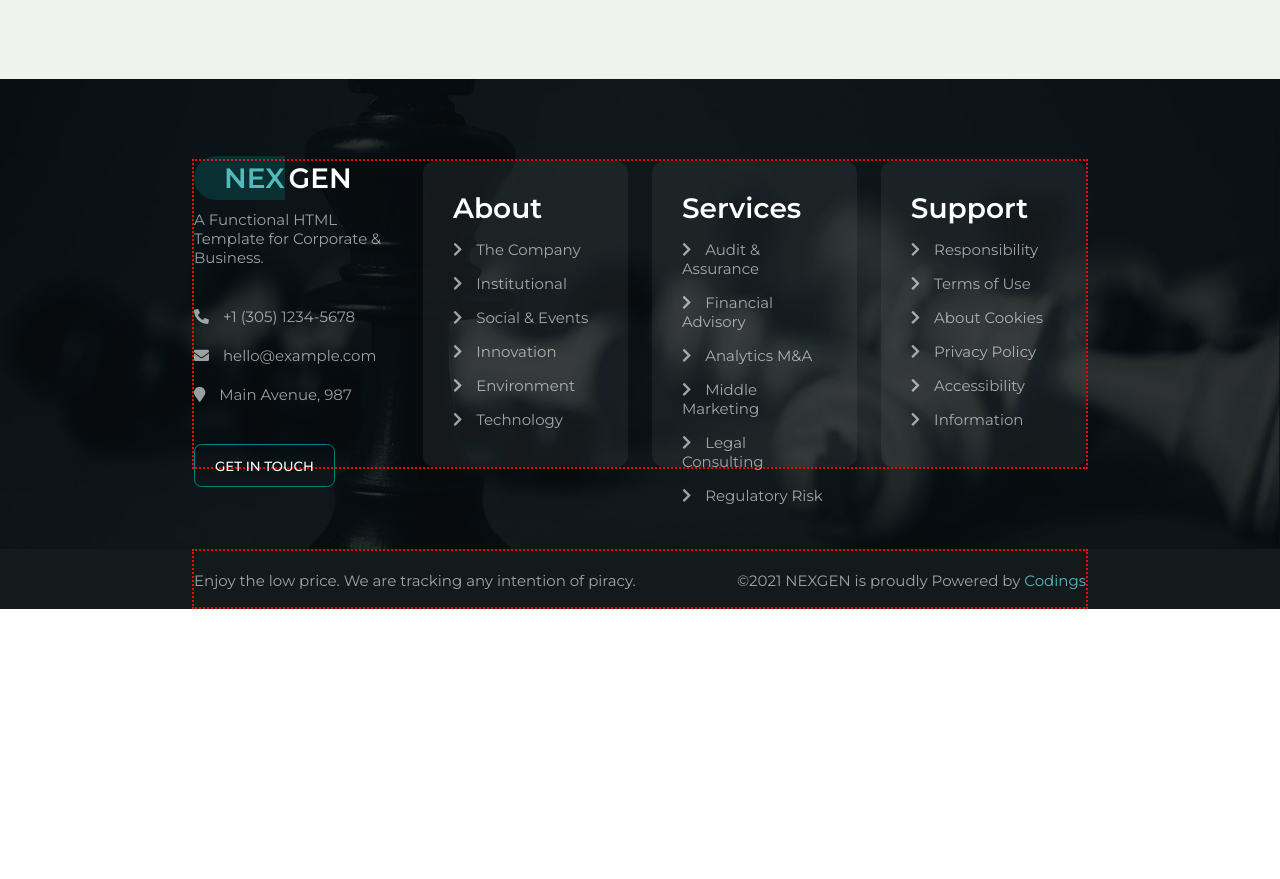
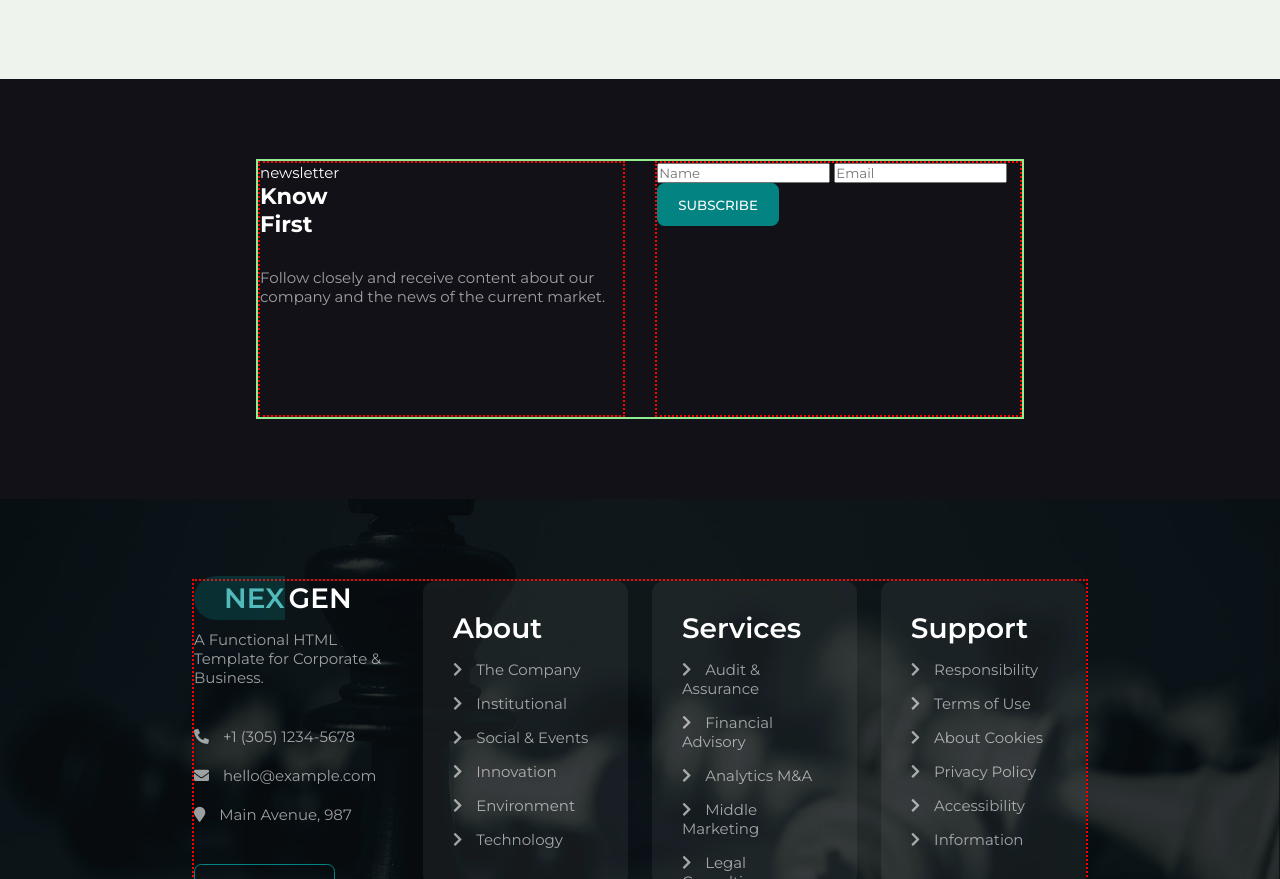
Before and after one commit to giuseppedagostino/proj-html-vuejs, a website: page index.html in a window 1280 px wide. Shown: the part 4200-5079 px from the top of the page. Before the commit the page ends 4811 px from the top, so only its background shows below. Drawn offline with nearby package versions, Linux system fonts and the light colour scheme.

Commit message:
Struttura sezione Newsletter

```diff
--- a/index.html
+++ b/index.html
@@ -367,6 +367,25 @@
         </div>
       </section>
       <!-- /sezione news -->
+
+      <!-- sezione newsletter -->
+      <section id="newsletter" class="padding">
+        <div class="container_60">
+          <div>
+            <p>newsletter</p>
+            <h1>Know</h1>
+            <h1>First</h1>
+            <p class="p_opacity">Follow closely and receive content about our company and the news of the current market.</p>
+          </div>
+
+          <div>
+            <input type="text" placeholder="Name">
+            <input type="text" placeholder="Email">
+            <button class="button_green">subscribe</button>
+          </div>
+        </div>
+      </section>
+      <!-- /sezione newsletter -->
     </main>
     <!-- /main -->
 
--- a/src/partials/_main.scss
+++ b/src/partials/_main.scss
@@ -335,4 +335,20 @@ main {
     }
   }
   // FINE NEWS
+
+  // NEWSLETTER
+  #newsletter {
+    color: white;
+    background-color: $almostBlack;
+    .container_60 {
+      display: flex;
+      justify-content: space-between;
+      height: 260px;
+      div {
+        width: 48%;
+        border: $debugBorder;
+      }
+    }
+  }
+  // FINE NEWSLETTER
 }
```
Also changed, not shown: css/app.css.
